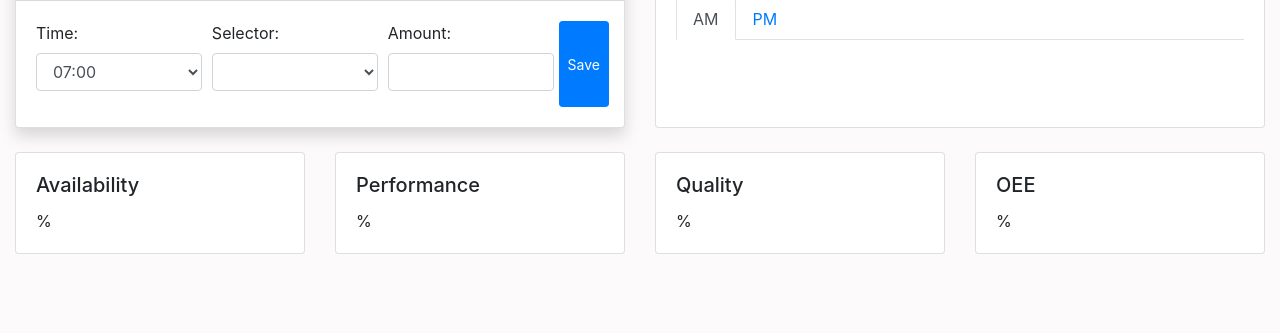
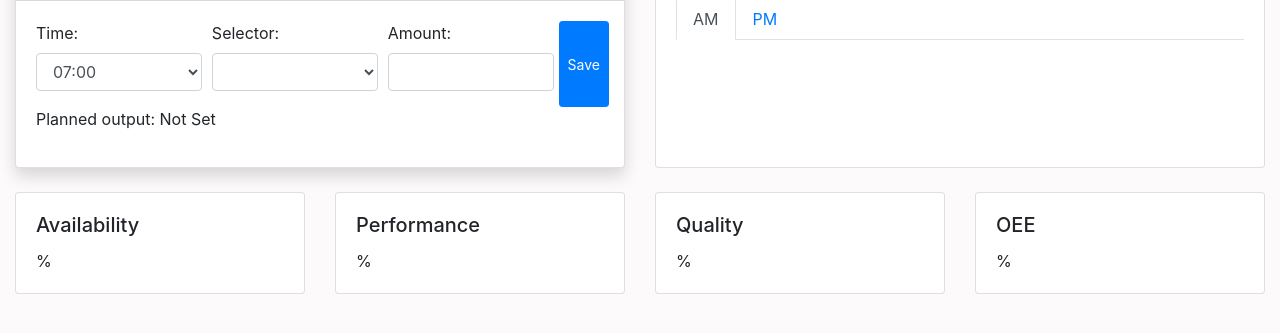
Before and after one commit to BradNichol/nlapp, a Python web app: template app/oee/templates/oeedetails.html in a window 1280 px wide. Shown: the part 184-517 px from the top of the page. Run offline with Jinja, Linux system fonts and the light colour scheme; the template is opened without the code that fills it, so the values that code supplies are empty; some libraries are stand-ins or nearby versions.

Commit message:
added planned output message

```diff
--- a/app/oee/templates/oeedetails.html
+++ b/app/oee/templates/oeedetails.html
@@ -83,8 +83,11 @@
                         <button type="submit" class="btn btn-primary btn-sm">Save</button>
                     </div>
                 </form>
-
-
+                {% if planned_output > 0 %}
+                <p>Planned output: {{ planned_output }} units</p>
+                {% else %}
+                <p>Planned output: Not Set</p>
+                {% endif %}
             </div>
 
         </div>
```
